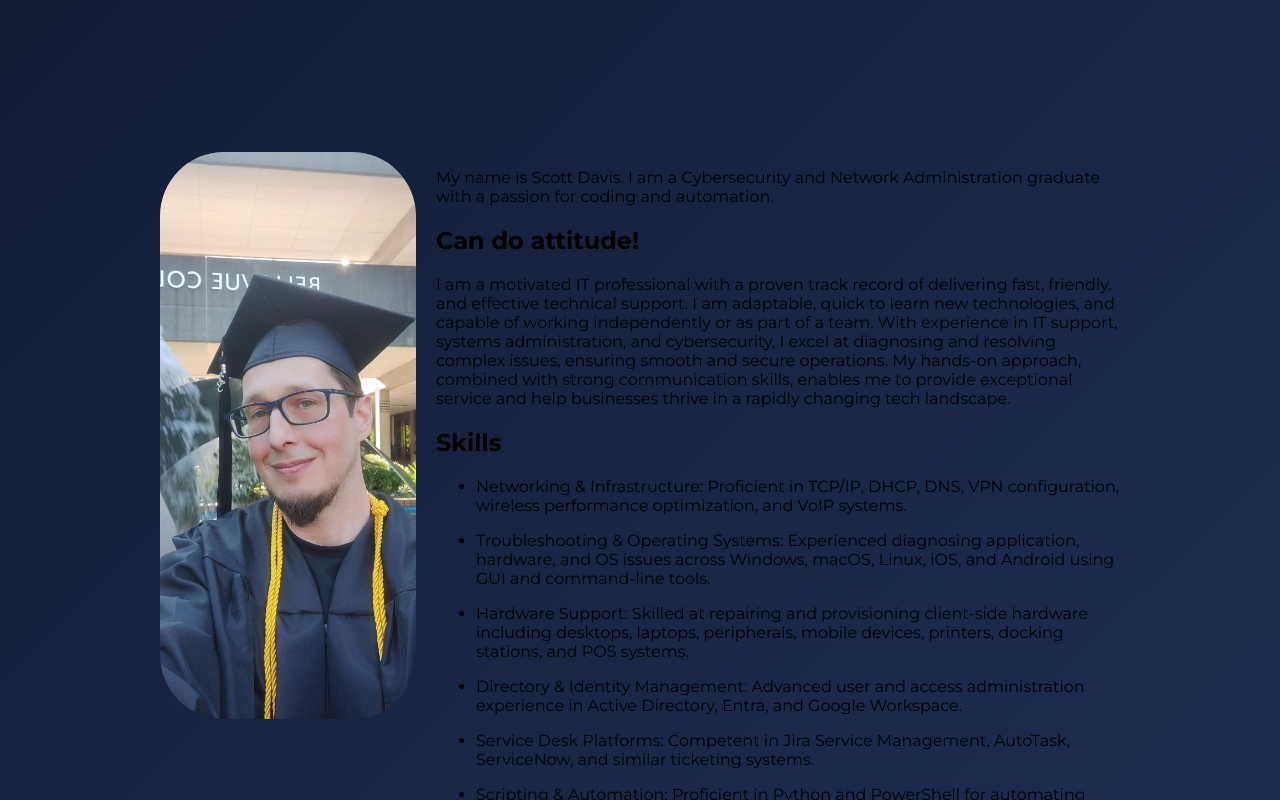
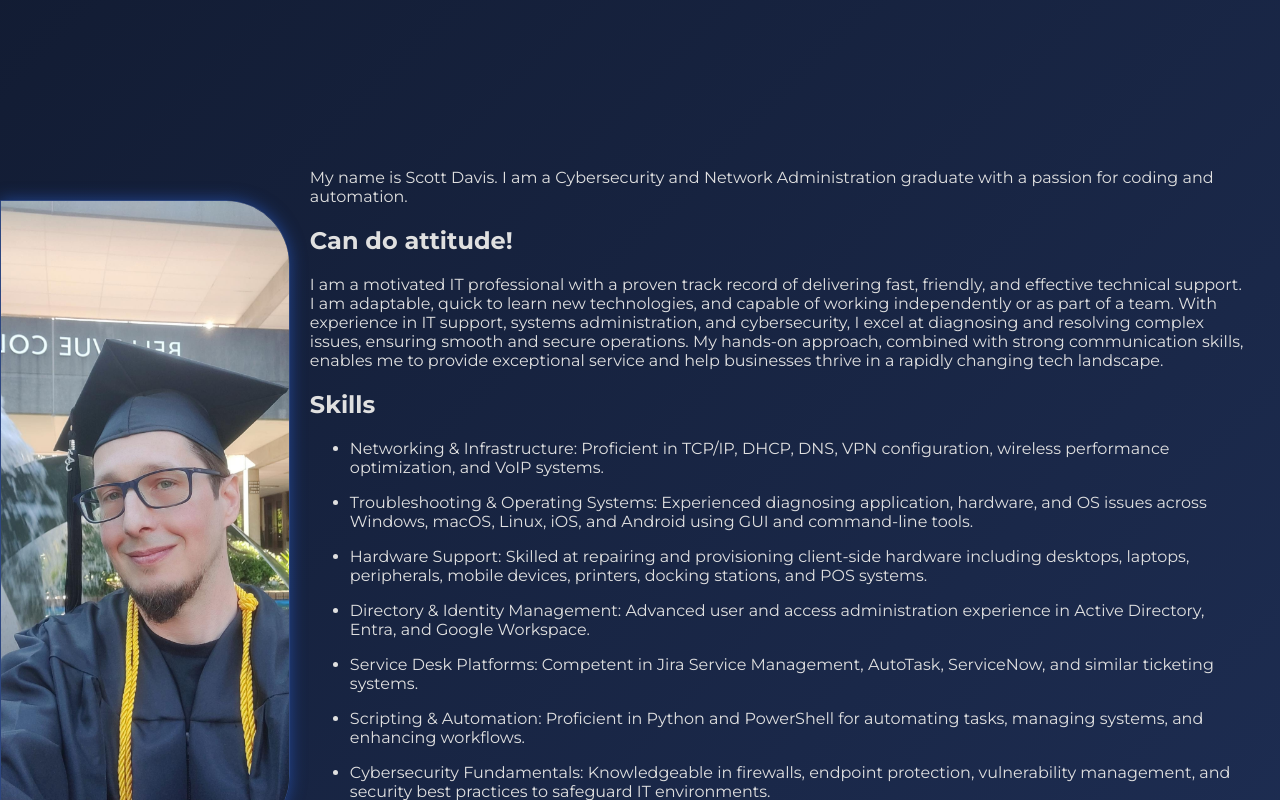
Before and after one commit to pawscanthack/portfolio, a React (Create React App) app: page / in a window 1280 px wide. Shown: the part 680-1480 px from the top of the page. Built offline with nearby package versions, Linux system fonts and the light colour scheme; no server answers.

Commit message:
Adjust layout of about section and image

```diff
--- a/src/css/about.css
+++ b/src/css/about.css
@@ -1,9 +1,13 @@
 .about-section-container {
-  display: grid;
-  grid-template-columns: repeat(2, auto);
+  display: flex;
   gap: 20px;
-  max-height: 100vh;
-  padding: 2em;
+  height: 100dvh;
+  max-height: 100dvh;
+  width: 100vw;
+  padding-top: 2rem;
+  padding-bottom: 2rem;
+  padding-right: 2rem;
+  color: var(--text-light);
 }
 
 .about-content li {
@@ -13,9 +17,11 @@
   text-align: left;
 }
 .about-section-image {
-  max-width: 20vw;
-  min-width: 10rem;
-  border-radius: 4rem;
+  align-self: center;
+  box-shadow: 0 0 1rem rgba(46, 101, 221, 0.527);
+  height: 40rem;
+  border: 1px solid var(--accent);
+  border-radius: 0 4rem 4rem 0;
 }
 
 .linkedin-link-container {
@@ -26,7 +32,7 @@
 }
 
 .linkedin-logo {
-  max-width: 10vw;
+  max-width: 2rem;
 }
 
 @media (max-width: 540px) {
```
